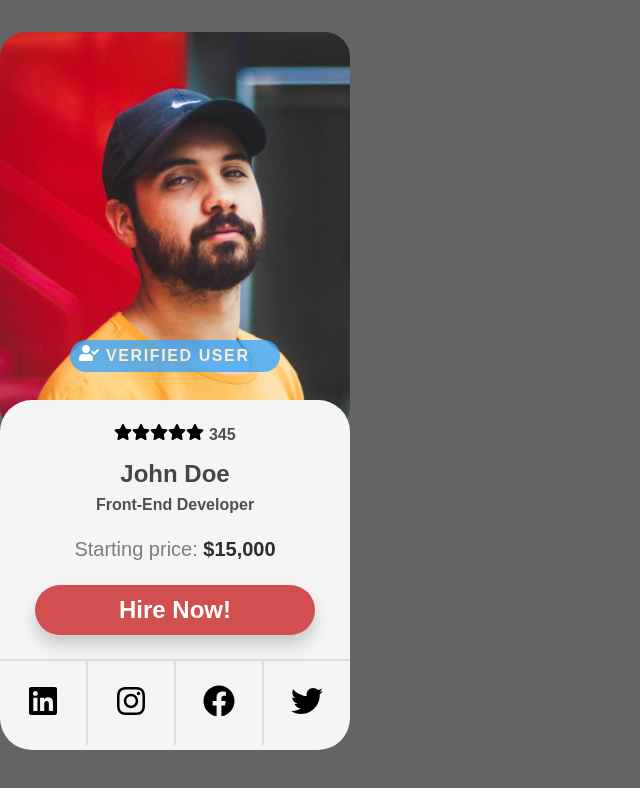
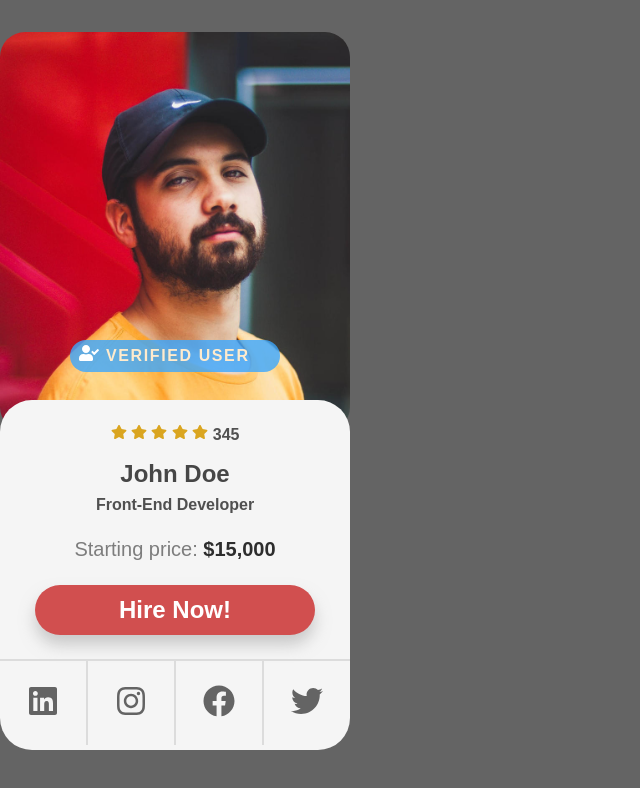
Before and after one commit to Rrrralph/User-card, a plain HTML site: page index.html in a window 1280 px wide. Shown: the whole page, without its empty margins (0-640 px from the left). Drawn offline with Linux system fonts and the light colour scheme.

Commit message:
svg-colors-and-classes

```diff
--- a/index.html
+++ b/index.html
@@ -22,8 +22,22 @@
         <div class="info-container">
 
             <div class="reating">
-                <!--REMOVE HARD'CODE REPEAT!!!!-->
-                <img class="star" src="img/star.svg"><img class="star" src="img/star.svg"><img class="star" src="img/star.svg"><img class="star" src="img/star.svg"><img class="star" src="img/star.svg"> <span>345</span>
+                <svg class="star-svg">
+                    <use xlink:href="#star-svg"></use>
+                </svg>
+                <svg class="star-svg">
+                    <use xlink:href="#star-svg"></use>
+                </svg>
+                <svg class="star-svg">
+                    <use xlink:href="#star-svg"></use>
+                </svg>
+                <svg class="star-svg">
+                    <use xlink:href="#star-svg"></use>
+                </svg>
+                <svg class="star-svg">
+                    <use xlink:href="#star-svg"></use>
+                </svg>
+                345
             </div>
 
             <div class="name">
@@ -43,10 +57,29 @@
             </div>
 
             <div class="contact">
-                <div class="linkedin"><img class="logo" src="img/linkedin.svg"></div>
-                <div class="instagram"><img class="logo" src="img/instagram.svg"></div>
-                <div class="facebook"><img class="logo" src="img/facebook.svg"></div>
-                <div class="twitter"><img class="logo" src="img/twitter.svg"></div>
+                <div class="linkedin">
+                    <svg id="linkedin-svg" class="contact-icons" viewBox="0 0 448 512">
+                        <path fill="currentColor" d="M416 32H31.9C14.3 32 0 46.5 0 64.3v383.4C0 465.5 14.3 480 31.9 480H416c17.6 0 32-14.5 32-32.3V64.3c0-17.8-14.4-32.3-32-32.3zM135.4 416H69V202.2h66.5V416zm-33.2-243c-21.3 0-38.5-17.3-38.5-38.5S80.9 96 102.2 96c21.2 0 38.5 17.3 38.5 38.5 0 21.3-17.2 38.5-38.5 38.5zm282.1 243h-66.4V312c0-24.8-.5-56.7-34.5-56.7-34.6 0-39.9 27-39.9 54.9V416h-66.4V202.2h63.7v29.2h.9c8.9-16.8 30.6-34.5 62.9-34.5 67.2 0 79.7 44.3 79.7 101.9V416z"></path>
+                    </svg>
+                </div>
+
+                <div class="instagram">
+                    <svg id="instagram-svg" class="contact-icons" viewBox="0 0 448 512">
+                        <path fill="currentColor" d="M224.1 141c-63.6 0-114.9 51.3-114.9 114.9s51.3 114.9 114.9 114.9S339 319.5 339 255.9 287.7 141 224.1 141zm0 189.6c-41.1 0-74.7-33.5-74.7-74.7s33.5-74.7 74.7-74.7 74.7 33.5 74.7 74.7-33.6 74.7-74.7 74.7zm146.4-194.3c0 14.9-12 26.8-26.8 26.8-14.9 0-26.8-12-26.8-26.8s12-26.8 26.8-26.8 26.8 12 26.8 26.8zm76.1 27.2c-1.7-35.9-9.9-67.7-36.2-93.9-26.2-26.2-58-34.4-93.9-36.2-37-2.1-147.9-2.1-184.9 0-35.8 1.7-67.6 9.9-93.9 36.1s-34.4 58-36.2 93.9c-2.1 37-2.1 147.9 0 184.9 1.7 35.9 9.9 67.7 36.2 93.9s58 34.4 93.9 36.2c37 2.1 147.9 2.1 184.9 0 35.9-1.7 67.7-9.9 93.9-36.2 26.2-26.2 34.4-58 36.2-93.9 2.1-37 2.1-147.8 0-184.8zM398.8 388c-7.8 19.6-22.9 34.7-42.6 42.6-29.5 11.7-99.5 9-132.1 9s-102.7 2.6-132.1-9c-19.6-7.8-34.7-22.9-42.6-42.6-11.7-29.5-9-99.5-9-132.1s-2.6-102.7 9-132.1c7.8-19.6 22.9-34.7 42.6-42.6 29.5-11.7 99.5-9 132.1-9s102.7-2.6 132.1 9c19.6 7.8 34.7 22.9 42.6 42.6 11.7 29.5 9 99.5 9 132.1s2.7 102.7-9 132.1z"></path>
+                    </svg>
+                </div>
+
+                <div class="facebook">
+                    <svg id="facebook-svg" class="contact-icons" viewBox="0 0 512 512">
+                        <path fill="currentColor" d="M504 256C504 119 393 8 256 8S8 119 8 256c0 123.78 90.69 226.38 209.25 245V327.69h-63V256h63v-54.64c0-62.15 37-96.48 93.67-96.48 27.14 0 55.52 4.84 55.52 4.84v61h-31.28c-30.8 0-40.41 19.12-40.41 38.73V256h68.78l-11 71.69h-57.78V501C413.31 482.38 504 379.78 504 256z"></path>
+                    </svg>
+                </div>
+
+                <div class="twitter">
+                    <svg id="twitter-svg" class="contact-icons" viewBox="0 0 512 512">
+                        <path fill="currentColor" d="M459.37 151.716c.325 4.548.325 9.097.325 13.645 0 138.72-105.583 298.558-298.558 298.558-59.452 0-114.68-17.219-161.137-47.106 8.447.974 16.568 1.299 25.34 1.299 49.055 0 94.213-16.568 130.274-44.832-46.132-.975-84.792-31.188-98.112-72.772 6.498.974 12.995 1.624 19.818 1.624 9.421 0 18.843-1.3 27.614-3.573-48.081-9.747-84.143-51.98-84.143-102.985v-1.299c13.969 7.797 30.214 12.67 47.431 13.319-28.264-18.843-46.781-51.005-46.781-87.391 0-19.492 5.197-37.36 14.294-52.954 51.655 63.675 129.3 105.258 216.365 109.807-1.624-7.797-2.599-15.918-2.599-24.04 0-57.828 46.782-104.934 104.934-104.934 30.213 0 57.502 12.67 76.67 33.137 23.715-4.548 46.456-13.32 66.599-25.34-7.798 24.366-24.366 44.833-46.132 57.827 21.117-2.273 41.584-8.122 60.426-16.243-14.292 20.791-32.161 39.308-52.628 54.253z"></path>
+                    </svg>
+                </div>
             </div>
         </div>
     </div>
@@ -54,8 +87,16 @@
 </html>
 
 
+
+
 <svg>
     <symbol id="arrow-icon" viewBox="0 0 384 512">
         <path d="M224 256c70.7 0 128-57.3 128-128S294.7 0 224 0 96 57.3 96 128s57.3 128 128 128zm89.6 32h-16.7c-22.2 10.2-46.9 16-72.9 16s-50.6-5.8-72.9-16h-16.7C60.2 288 0 348.2 0 422.4V464c0 26.5 21.5 48 48 48h352c26.5 0 48-21.5 48-48v-41.6c0-74.2-60.2-134.4-134.4-134.4zm323-128.4l-27.8-28.1c-4.6-4.7-12.1-4.7-16.8-.1l-104.8 104-45.5-45.8c-4.6-4.7-12.1-4.7-16.8-.1l-28.1 27.9c-4.7 4.6-4.7 12.1-.1 16.8l81.7 82.3c4.6 4.7 12.1 4.7 16.8.1l141.3-140.2c4.6-4.7 4.7-12.2.1-16.8z"></path>
     </symbol>
 </svg>
+
+<svg>
+    <symbol id="star-svg" viewBox="0 0 576 512">
+        <path fill="currentColor" d="M259.3 17.8L194 150.2 47.9 171.5c-26.2 3.8-36.7 36.1-17.7 54.6l105.7 103-25 145.5c-4.5 26.3 23.2 46 46.4 33.7L288 439.6l130.7 68.7c23.2 12.2 50.9-7.4 46.4-33.7l-25-145.5 105.7-103c19-18.5 8.5-50.8-17.7-54.6L382 150.2 316.7 17.8c-11.7-23.6-45.6-23.9-57.4 0z"></path>
+    </symbol>
+</svg>
--- a/style.css
+++ b/style.css
@@ -67,8 +67,9 @@ body {
     font-weight: 600;
 }
 
-.star {
+.star-svg {
     height: 1rem;
+    width: 1rem;
     color: goldenrod;
     /*color for svg*/
 }
@@ -133,21 +134,11 @@ body {
     border-left: none;
 }
 
-.linkedin img {
-    height: 2rem;
-    padding: 1.5rem;
-}
-
 .instagram {
     border: 2px solid rgb(220, 220, 220);
     border-bottom: none;
     border-right: none;
     width: 25%;
-}
-
-.instagram img {
-    height: 2rem;
-    padding: 1.5rem;
 }
 
 .facebook{
@@ -157,12 +148,6 @@ body {
     border-right: none;
 }
 
-.facebook img {
-    height: 2rem;
-    padding: 1.5rem;
-
-}
-
 .twitter{
     border: 2px solid rgb(220, 220, 220);
     width: 25%;
@@ -170,7 +155,8 @@ body {
     border-right: none;
 }
 
-.twitter img {
+.contact-icons {
     height: 2rem;
     padding: 1.5rem;
+    color: rgb(100, 100, 100);
 }
```
